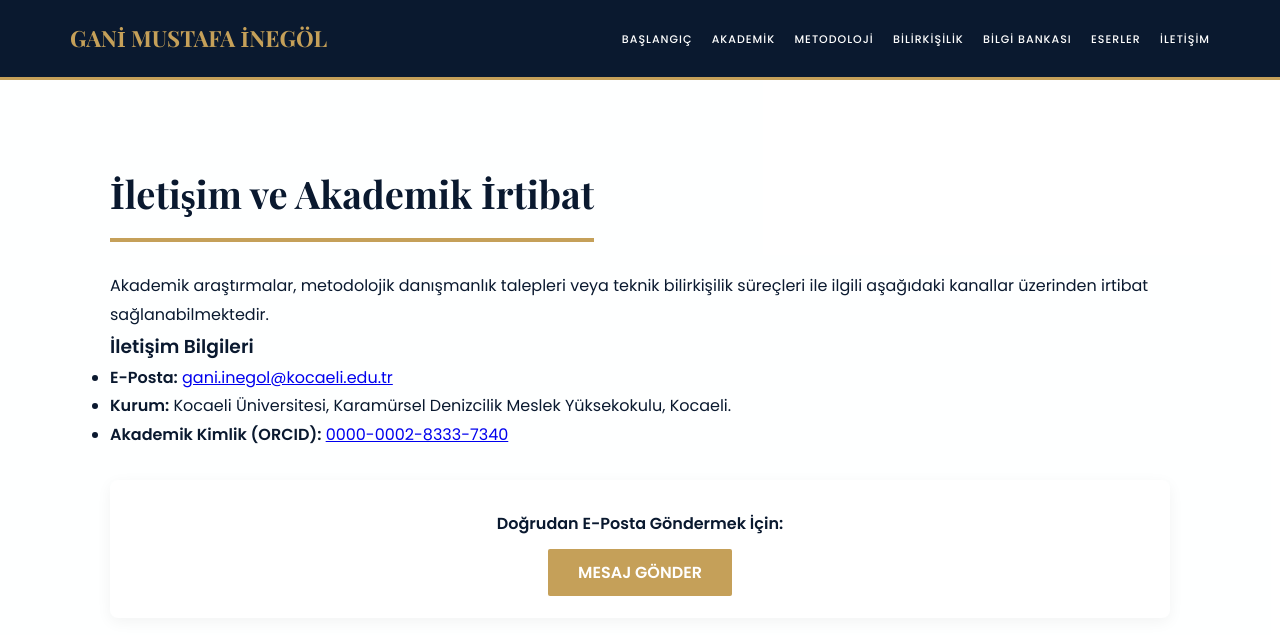
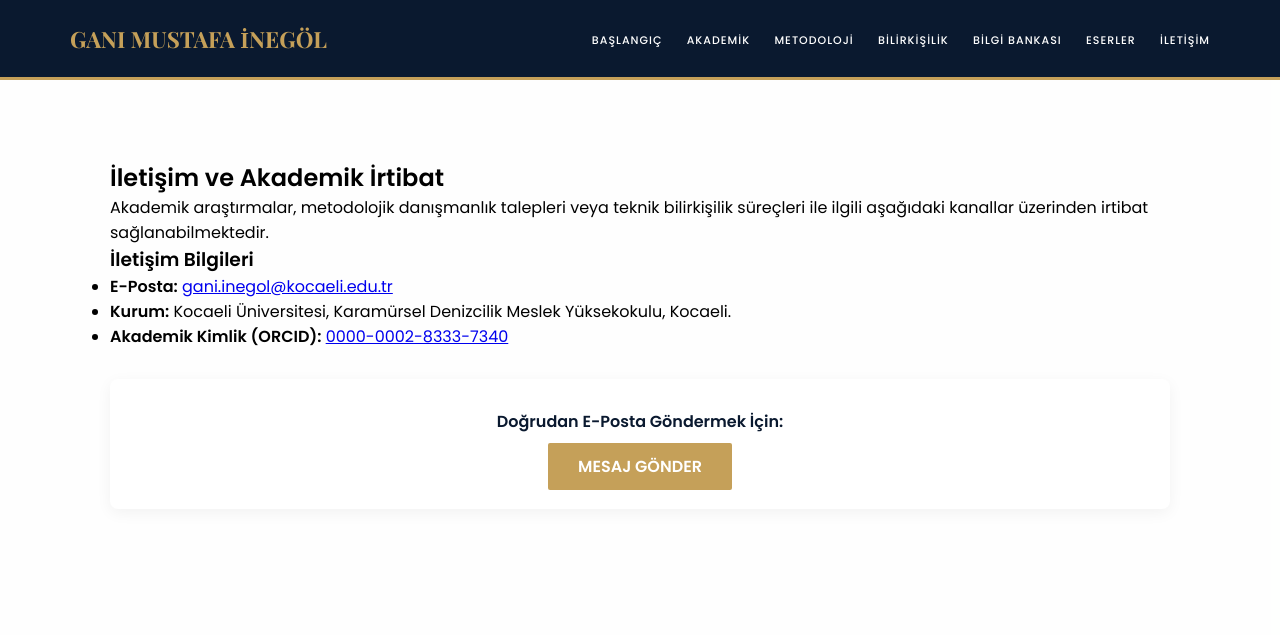
Before and after one commit to drgmi95/drgmi95.github.io, a Jekyll site: the page built from iletisim.md, in a window 1280 px wide and 900 px high. Shown: the top 635 px of the window. Built offline with Jekyll 4.4.1, drawn with Linux system fonts in a browser that asks for light colours; some web fonts are replaced.

Commit message:
Update default.html

```diff
--- a/_layouts/default.html
+++ b/_layouts/default.html
@@ -8,68 +8,42 @@
     <link rel="stylesheet" href="https://cdnjs.cloudflare.com/ajax/libs/font-awesome/6.0.0/css/all.min.css">
     <style>
         * { margin: 0; padding: 0; box-sizing: border-box; -webkit-font-smoothing: antialiased; }
-        :root { --navy: #0a192f; --gold: #c5a059; --blue-akakce: #0056b3; }
+        :root { --navy: #0a192f; --gold: #c5a059; --white: #ffffff; }
 
-        body { font-family: 'Poppins', sans-serif !important; background-color: #f8fafc; color: #334155 !important; line-height: 1.8 !important; }
-
-        /* Estetik & İşareti */
+        body { font-family: 'Poppins', sans-serif !important; background-color: #f4f7f6; }
         .amp { font-family: 'Playfair Display', serif; font-style: italic; font-weight: 400; color: var(--gold); }
 
-        /* Sabit Navigasyon */
+        /* Navigasyon */
         nav { background: var(--navy); height: 80px; position: fixed; width: 100%; top: 0; z-index: 2000; border-bottom: 3px solid var(--gold); display: flex; align-items: center; }
         .nav-container { max-width: 1200px; margin: 0 auto; width: 100%; display: flex; justify-content: space-between; align-items: center; padding: 0 30px; }
         .logo { font-family: 'Playfair Display', serif !important; color: var(--gold) !important; font-size: 1.4rem !important; text-decoration: none; font-weight: 700; text-transform: uppercase; }
-        .nav-links a { color: white !important; text-decoration: none; margin-left: 15px; font-weight: 500; font-size: 11px !important; text-transform: uppercase; letter-spacing: 1px; }
+        .nav-links a { color: white !important; text-decoration: none; margin-left: 20px; font-weight: 500; font-size: 11px !important; text-transform: uppercase; letter-spacing: 1px; }
 
-        /* Ana Sayfa Karşılama Alanı */
+        /* Ana Sayfa Hero */
         .hero { height: 100vh; display: flex; flex-direction: column; justify-content: center; align-items: center; text-align: center; color: white; position: relative; background-size: cover; background-position: center; }
         .hero::before { content: ''; position: absolute; top: 0; left: 0; right: 0; bottom: 0; background: linear-gradient(rgba(10, 25, 47, 0.75), rgba(10, 25, 47, 0.85)); z-index: 1; }
-        .hero-content { position: relative; z-index: 2; max-width: 1000px; padding: 0 20px; }
-        .hero h1 { font-family: 'Playfair Display', serif !important; font-size: 4.5rem !important; line-height: 1.1; margin-bottom: 20px; font-weight: 700; }
-        .hero .slogan { font-size: 1.6rem !important; color: var(--gold) !important; font-style: italic; margin-bottom: 30px; }
+        .hero-content { position: relative; z-index: 2; max-width: 900px; padding: 0 20px; }
 
-        /* Diğer Sayfalar */
-        .page-wrapper {
-    min-height: 100vh;
-    background-size: cover;
-    background-position: center;
-    background-attachment: fixed;
-    padding-top: 160px !important;
-    position: relative;
-}
-        .page-wrapper::before {
-    content: '';
-    position: absolute;
-    top: 0; left: 0; right: 0; bottom: 0;
-    background: rgba(255, 255, 255, 0.93) !important;
-    z-index: 1;
-}
-/* Yazıların bu tabakanın üzerinde kalması için z-index ayarı */
-.content {
-    position: relative;
-    z-index: 2;
-    max-width: 1100px;
-    margin: 0 auto;
-    padding: 0 20px 60px 20px;
-}
+        .hero h1 { font-family: 'Playfair Display', serif !important; font-size: 4rem !important; line-height: 1.1; margin-bottom: 25px; font-weight: 700; }
+        .hero .slogan { font-size: 1.6rem !important; color: var(--gold) !important; font-style: italic; margin-bottom: 40px; font-weight: 500; text-shadow: 1px 1px 2px rgba(0,0,0,0.5); }
 
-/* Başlık ve Metin Renklerinin Koyu Olması Garanti Altına Alınır */
-h2, h3, p, li {
-    color: var(--navy) !important;
-}
-        /* Başlık Standartları */
-        h2 { font-family: 'Playfair Display', serif !important; font-size: 38px !important; color: var(--navy) !important; margin-bottom: 30px !important; border-bottom: 4px solid var(--gold) !important; display: inline-block; padding-bottom: 10px; font-weight: 700 !important; }
+        /* CTA Butonları */
+        .cta-group { display: flex; gap: 20px; justify-content: center; margin-bottom: 50px; }
+        .btn-cta { padding: 14px 28px; text-decoration: none; font-weight: 700; font-size: 13px; text-transform: uppercase; letter-spacing: 1px; transition: 0.3s; border-radius: 2px; }
+        .btn-gold-fill { background: var(--gold); color: var(--navy) !important; border: 2px solid var(--gold); }
+        .btn-white-outline { background: transparent; color: white !important; border: 2px solid white; }
+        .btn-cta:hover { transform: translateY(-3px); box-shadow: 0 5px 15px rgba(0,0,0,0.3); opacity: 0.9; }
 
-        /* Kart ve Butonlar */
-        .book-card { background: white; border-radius: 4px; box-shadow: 0 10px 30px rgba(0,0,0,0.1); padding: 35px; display: flex; gap: 40px; align-items: center; border-right: 10px solid var(--gold); margin: 30px 0; }
-        .shop-group { display: flex; flex-wrap: wrap; gap: 10px; margin-top: 25px; }
-        .btn-shop { padding: 10px 18px; text-decoration: none; color: white !important; font-weight: 600; font-size: 12px; border-radius: 3px; display: inline-flex; align-items: center; gap: 8px; transition: 0.3s; }
-        .btn-akakce { background: var(--blue-akakce); }
-        .btn-amazon { background: #232f3e; border-bottom: 2px solid #ff9900; }
-        .btn-dr { background: #da251d; }
-        .btn-idefix { background: #5d2e8e; }
-        .btn-kitapyurdu { background: #2c3e50; }
-        .btn-shop:hover { transform: translateY(-2px); opacity: 0.9; }
+        /* İkon Kutuları */
+        .feature-grid { display: flex; justify-content: center; gap: 40px; margin-top: 30px; border-top: 1px solid rgba(255,255,255,0.2); padding-top: 40px; }
+        .feature-item { text-align: center; max-width: 180px; }
+        .feature-item i { color: var(--gold); font-size: 2rem; margin-bottom: 15px; display: block; }
+        .feature-item span { font-size: 0.85rem; font-weight: 600; text-transform: uppercase; letter-spacing: 1px; color: rgba(255,255,255,0.9); }
+
+        /* Alt Sayfalar */
+        .page-wrapper { min-height: 100vh; background-size: cover; background-position: center; background-attachment: fixed; padding-top: 160px !important; position: relative; }
+        .page-wrapper::before { content: ''; position: absolute; top: 0; left: 0; right: 0; bottom: 0; background: rgba(255, 255, 255, 0.94); z-index: 1; }
+        .content { position: relative; z-index: 2; max-width: 1100px; margin: 0 auto; padding: 0 20px 60px 20px; }
 
         footer { background: var(--navy); color: white; padding: 50px 0; text-align: center; border-top: 5px solid var(--gold); position: relative; z-index: 10; }
     </style>
@@ -77,7 +51,7 @@
 <body>
     <nav>
         <div class="nav-container">
-            <a href="/" class="logo">GANİ MUSTAFA İNEGÖL</a>
+            <a href="/" class="logo">GANI MUSTAFA İNEGÖL</a>
             <div class="nav-links">
                 <a href="/">Başlangıç</a>
                 <a href="/hakkimda">Akademik</a>
```
